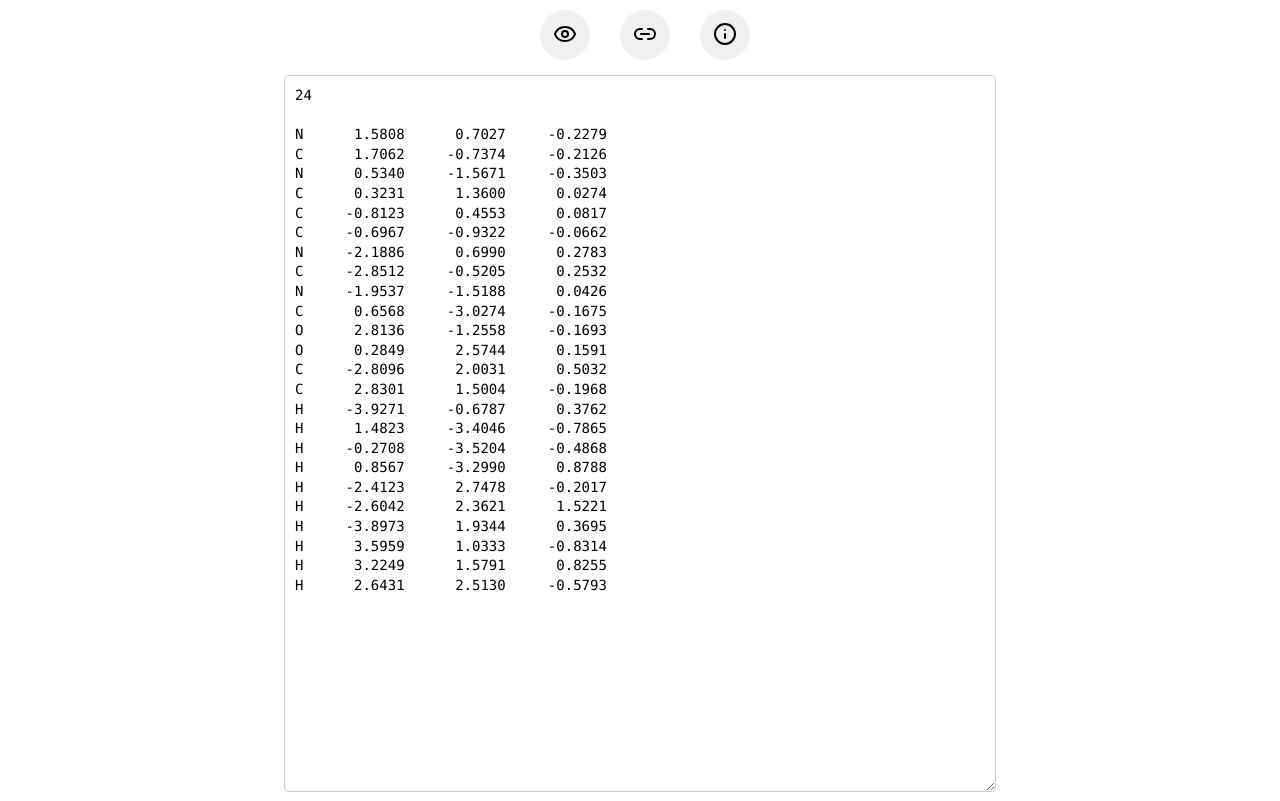
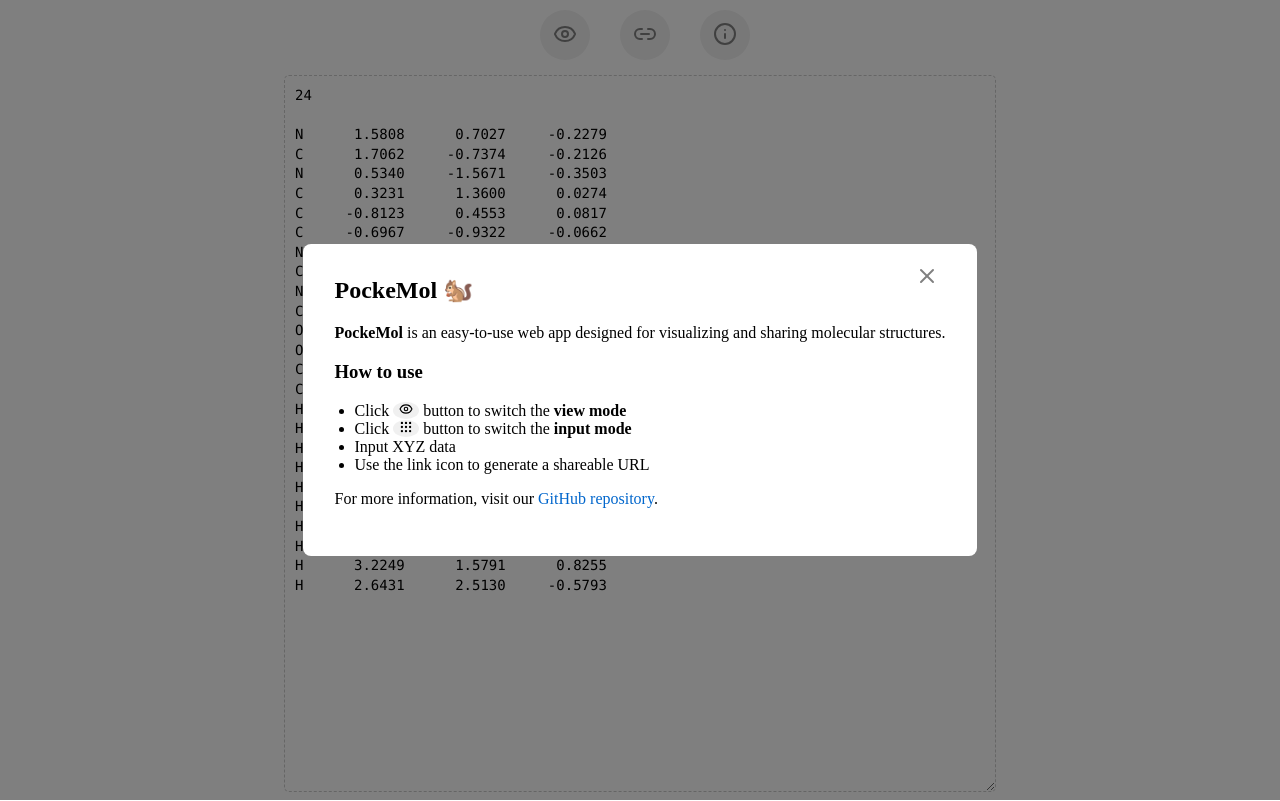
Before and after one commit to yamnor/pockemol, a React (Create React App) app: page / in a window 1280 px wide. Both pictures are taken after a click on the button 725 px from the left and 35 px from the top of the page. Built offline with nearby package versions, Linux system fonts and the light colour scheme.

Commit message:
add modal

```diff
--- a/public/index.html
+++ b/public/index.html
@@ -7,21 +7,19 @@
     <title>PockeMol</title>
 
     <meta name="title" content="PockeMol">
-    <meta name="description" content="PockeMol is an easy-to-use web app designed for sharing molecular structure.">
+    <meta name="description" content="PockeMol is an easy-to-use web app designed for visualizing and sharing molecular structures.">
 
-    <!-- Open Graph / Facebook -->
     <meta property="og:site_name" content="PockeMol">
     <meta property="og:type" content="website">
     <meta property="og:url" content="https://pockemol.yamnor.me">
     <meta property="og:title" content="PockeMol">
-    <meta property="og:description" content="PockeMol is an easy-to-use web app designed for sharing molecular structure.">
+    <meta property="og:description" content="PockeMol is an easy-to-use web app designed for visualizing and sharing molecular structures.">
     <meta property="og:image" content="https://pockemol.yamnor.me/logo192.png">
 
-    <!-- Twitter -->
     <meta name="twitter:card" content="summary">
     <meta name="twitter:url" content="https://pockemol.yamnor.me">
     <meta name="twitter:title" content="PockeMol">
-    <meta name="twitter:description" content="PockeMol is an easy-to-use web app designed for sharing molecular structure.">
+    <meta name="twitter:description" content="PockeMol is an easy-to-use web app designed for visualizing and sharing molecular structures.">
     <meta name="twitter:image" content="https://pockemol.yamnor.me/logo192.png">
 
     <link rel="icon" href="/favicon.ico" />
@@ -30,6 +28,7 @@
     <meta name="theme-color" content="#ffffff" />
 
     <script src="/3Dmol-min.js"></script>
+    <script defer data-domain="pockemol.yamnor.me" src="https://plausible.io/js/script.js"></script>
   </head>
   <body>
     <div id="root"></div>
--- a/src/App.js
+++ b/src/App.js
@@ -1,6 +1,6 @@
 import React, { useState, useEffect, useRef } from 'react';
 import LZString from 'lz-string';
-import { Grip, Eye, Link2, Info } from 'lucide-react';
+import { Grip, Eye, Link2, Info, X } from 'lucide-react';
 
 function InputArea({ xyzData, setXyzData }) {
   return (
@@ -28,15 +28,30 @@
       viewer.clear();
     };
   }, [xyzData]);
+  return (
+    <div className="molview" ref={viewerRef}></div>
+  );
+}
+
+function Modal({ isOpen, onClose, children }) {
+  if (!isOpen) return null;
 
   return (
-    <div class="molview" ref={viewerRef}></div>
+    <div className="modal-overlay">
+      <div className="modal-content">
+        <button className="modal-close" onClick={onClose}>
+          <X size={24} />
+        </button>
+        {children}
+      </div>
+    </div>
   );
 }
 
 function App() {
   const [mode, setMode] = useState('input');
   const [xyzData, setXyzData] = useState('');
+  const [isInfoModalOpen, setIsInfoModalOpen] = useState(false);
 
   useEffect(() => {
     const hash = window.location.hash.slice(1);
@@ -61,14 +76,14 @@
   };
 
   const handleInfoButton = () => {
-    window.open('https://github.com/yamnor/pockemol', '_blank', 'noopener,noreferrer')
+    setIsInfoModalOpen(true);
   };
 
   return (
     <main>
-      <div class='buttonContainer'>
+      <div className='buttonContainer'>
         <button onClick={() => setMode(mode === 'input' ? 'view' : 'input')}>
-          {mode === 'input' ? <Eye size={24} /> : <Grip size={24} /> }
+          {mode === 'input' ? <Eye size={24} /> : <Grip size={24} />}
         </button>
         <button onClick={handleLinkButton}>
           <Link2 size={24} />
@@ -82,6 +97,18 @@
       ) : (
         <CanvasArea xyzData={xyzData} />
       )}
+      <Modal isOpen={isInfoModalOpen} onClose={() => setIsInfoModalOpen(false)}>
+        <h2>PockeMol 🐿️</h2>
+        <p><strong>PockeMol</strong> is an easy-to-use web app designed for visualizing and sharing molecular structures.</p>
+        <h3>How to use</h3>
+        <ul>
+          <li>Click <i><Eye size={14} /></i> button to switch the <strong>view mode</strong></li>
+          <li>Click <i><Grip size={14} /></i> button to switch the <strong>input mode</strong></li>
+          <li>Input XYZ data</li>
+          <li>Use the link icon to generate a shareable URL</li>
+        </ul>
+        <p>For more information, visit our <a href="https://github.com/yamnor/pockemol" target="_blank" rel="noopener noreferrer">GitHub repository</a>.</p>
+      </Modal>
     </main>
   );
 }
--- a/src/index.css
+++ b/src/index.css
@@ -14,7 +14,7 @@
   font-family: ui-monospace, SFMono-Regular, Menlo, Monaco, Consolas, "Courier New", monospace;
   font-size: 14px;
   line-height: 1.4;
-  border: 1px solid #ccc;
+  border: 1px dashed #ccc;
   border-radius: 5px;
   padding: 10px;
   margin: 70px 0 auto;
@@ -35,6 +35,7 @@
   height: 50px;
   border: none;
   border-radius: 50px;
+  color: grey;
   background-color: #f0f0f0;
   cursor: pointer;
 }
@@ -49,3 +50,63 @@
 *:focus {
   outline: none;
 }
+
+/* Modal */
+
+.modal-overlay {
+  position: fixed;
+  top: 0;
+  left: 0;
+  right: 0;
+  bottom: 0;
+  background-color: rgba(0, 0, 0, 0.5);
+  display: flex;
+  justify-content: center;
+  align-items: center;
+  z-index: 1000;
+}
+
+.modal-content {
+  font-size: 1rem;
+  text-align: left;
+  background-color: white;
+  padding: 2rem;
+  border-radius: 8px;
+  max-width: 80%;
+  max-height: 80%;
+  overflow-y: auto;
+  position: relative;
+}
+
+.modal-close {
+  position: absolute;
+  top: 10px;
+  right: 10px;
+  background: none;
+  border: none;
+  cursor: pointer;
+  font-size: 1.5rem;
+}
+
+h2 {
+  margin-top: 0;
+}
+
+ul {
+  padding-left: 20px;
+}
+
+a {
+  color: #0066cc;
+  text-decoration: none;
+}
+
+a:hover {
+  text-decoration: underline;
+}
+
+i {
+  padding: 0 6px;
+  border-radius: 50%;
+  background-color: #f0f0f0;
+}
```
